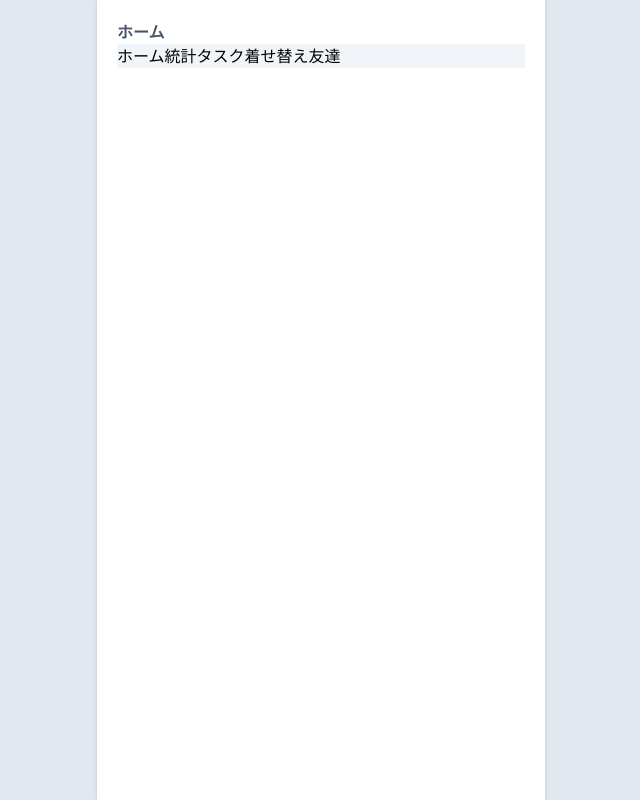
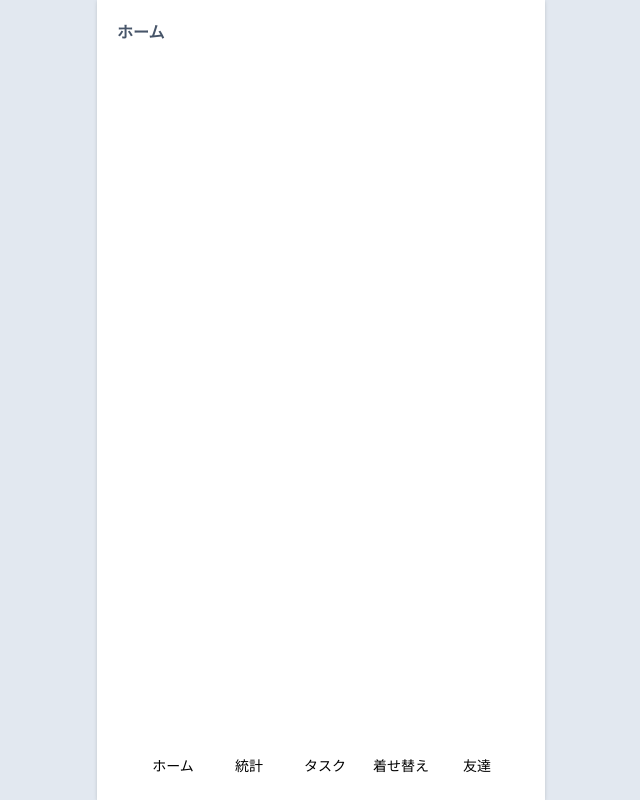
Before and after one commit to muscle-training-with-friend/mutan, a React (Vite) app: page /mutan/home in a window 1280 px wide. Shown: the whole page, without its empty margins (319-959 px from the left). Built offline with nearby package versions, Linux system fonts and the light colour scheme.

Commit message:
Update Navbar.jsx
左右に変な余白ある
画面下部に固定している

```diff
--- a/src/Components/Navbar.jsx
+++ b/src/Components/Navbar.jsx
@@ -2,12 +2,12 @@ import { Link } from "react-router-dom";
 
 export default function () {
   return (
-    <div className="bg-slate-100">
-      <Link to="/home">ホーム</Link>
-      <Link to="/statistics">統計</Link>
-      <Link to="/tasks">タスク</Link>
-      <Link to="/appearance">着せ替え</Link>
-      <Link to="/friends">友達</Link>
-    </div>
+      <div className="absolute grid grid-cols-5 gap-3 py-6 px-6 bottom-0 bg-gradient-to-r from-theme_color1 to-theme_color4 rounded-t-2xl">
+        <Link to="/home"><div className="flex justify-center mx-1 text-sm">ホーム</div></Link>
+        <Link to="/statistics"><div className="flex justify-center mx-1 text-sm">統計</div></Link>
+        <Link to="/tasks"><div className="flex justify-center mx-1 text-sm">タスク</div></Link>
+        <Link to="/appearance"><div className="flex justify-center mx-1 text-sm">着せ替え</div></Link>
+        <Link to="/friends"><div className="flex justify-center mx-1 text-sm">友達</div></Link>
+      </div>
   );
 }
```
